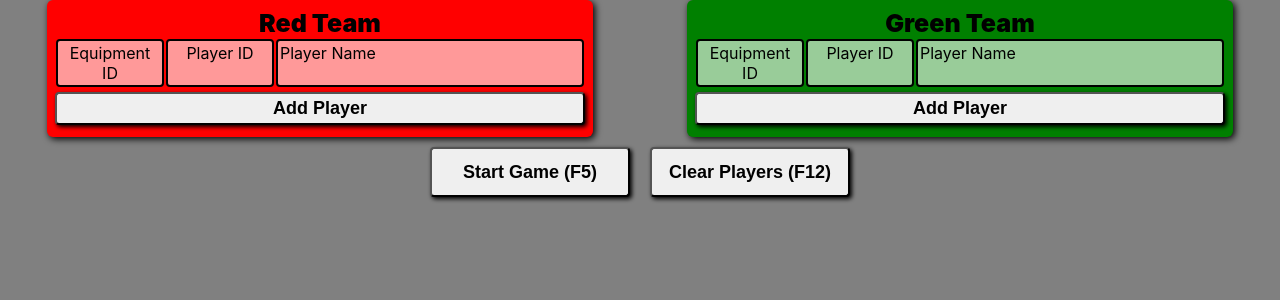
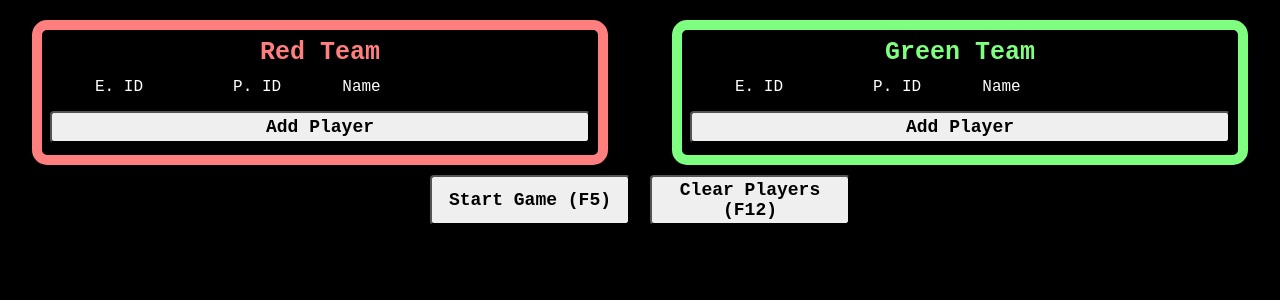
Before and after one commit to AMcQueen95/CSCE35103, a React (Create React App) app in the folder frontend/: page / in a window 1280 px wide. Shown: the top 300 px of the page. Built offline with nearby package versions, Linux system fonts and the light colour scheme.

Commit message:
Updated First Screen CSS to match play action CSS

```diff
--- a/frontend/src/EntryScreen.css
+++ b/frontend/src/EntryScreen.css
@@ -1,8 +1,15 @@
+:root {
+    --green: #7fff7f;
+    --red: #ff7f7f;
+    --dark-grey: #333;
+}
+
 * {
     margin: 0;
     padding: 0;
+    box-sizing: border-box;
+    font-family: 'Courier New', Courier, monospace;
 }
-
 
 /* Player Slot CSS */
 
@@ -12,25 +19,49 @@
 }
 
 .PlayerID, .PlayerName, .EquipmentID {
-    margin: 1px;
-    background-color: #ffffff99;
-    border: 2px solid black;
-    padding: 2px;
+    margin-left: 1%;
+    margin-right: 1%;
+    color: white;
+    padding: 2%;
     border-radius: 4px;
+}
+
+.EquipmentID, .PlayerID {
+    width: 25%;
     text-align: center;
 }
 
-.EquipmentID {
-    width: 100px;
+.PlayerName {
+    width: 50%;
+    text-align: left;
 }
 
-.PlayerID {
-    width: 100px;
+.Header.Small {
+    position: absolute;
+    content: '';
+    width: 0;
+    height: 0;
+    overflow: hidden;
 }
 
-.PlayerName {
-    width: 300px;
-    text-align: left;
+.Header.Large {
+    /* background-color: var(--green); */
+}
+
+@media only screen and (max-width: 1400px) {
+    .Header.Small {
+        position: static;
+        width: auto;
+        height: auto;
+    }
+
+    .Header.Large {
+        position: absolute;
+        content: '';
+        width: 0;
+        height: 0;
+        overflow: hidden;
+    }
 }
 
 /* Player Entry Popup CSS */
@@ -48,7 +79,6 @@
     backdrop-filter: blur(10px);
     display: flex;
     justify-content: center;
-    /* align-items: center; */
     top: 0;
     left: 0;
     width: 100vw;
@@ -125,7 +155,6 @@
     flex-direction: column;
 }
 
-
 .EntryPopupBox > input {
     width: 350px;
 }
@@ -133,12 +162,15 @@
 /* Entry Screen CSS */
 
 .Team {
+    width: 45%;
+    min-width: 400px;
     display: flex;
     flex-direction: column;
     padding: 8px;
     justify-content: center;
-    border-radius: 6px;
+    border-radius: 15px;
     box-shadow: 2px 2px 7px 0px black;
+    transition: height 1s linear 1s;
     /* text-align: center; */
 }
 
@@ -158,18 +190,27 @@
 }
 
 .Red.Team {
-    background-color: red;
+    border: 10px solid var(--red);
+    /* border-radius: 15px; */
+}
+.Red.Team > p {
+    color: var(--red);
 }
 
 .Green.Team {
-    background-color: green;
+    border: 10px solid var(--green);
+    /* border-radius: 15px; */
+}
+.Green.Team > p {
+    color: var(--green);
 }
 
 .EntrySlots {
+    margin-top: 20px;
     display: flex;
     flex-direction: row;
     justify-content: space-around;
-    align-items: center;
+    align-items: flex-start;
 }
 
 .ControlButtons {
--- a/frontend/src/EntryScreen.js
+++ b/frontend/src/EntryScreen.js
@@ -11,6 +11,24 @@ function PlayerSlot({ equipmentID, playerID, playerName }) {
       <p className="PlayerID">{playerID}</p>
       <p className="PlayerName">{playerName}</p>
     </div>
+  );
+}
+
+function PlayersHeader() {
+  return (
+    <div>
+      <div className="Header Small">
+        <p className='EquipmentID Small'>E. ID</p>
+        <p className="PlayerID Small">P. ID</p>
+        <p className="PlayerName Small">Name</p>
+      </div>
+      <div className="Header Large">
+        <p className="EquipmentID Large">Equipment ID</p>
+        <p className="PlayerID Large">Player ID</p>
+        <p className="PlayerName Large">Player Name</p>
+      </div>
+    </div>
+
   );
 }
 
@@ -93,7 +111,10 @@ function PlayerIDPopup({ togglePopup, addPlayer, playerTeam }) {
           Equipment ID: <input value={equipmentID} onChange={handleEquipmentIDChange} type="number" />
         </label>
       </div>
-      <button onClick={handleSubmit}>Submit Player</button>
+      <div className="Popup Buttons">
+        <button onClick={handleSubmit}>Submit</button>
+        <button>Cancel</button>
+      </div>
     </div>
   );
 }
@@ -168,7 +189,7 @@ function EntryScreen({players, setPlayers, startGame}) {
   };
 
   return (
-    <div>
+    <div className="Background">
       <div id="_PlayerEntryPopup" className={entryClass.name}>
         <PlayerIDPopup
           togglePopup={togglePopup}
@@ -179,11 +200,7 @@ function EntryScreen({players, setPlayers, startGame}) {
       <div className="EntrySlots">
         <div className="Red Team">
           <p>Red Team</p>
-          <div className="Header">
-            <p className="EquipmentID">Equipment ID</p>
-            <p className="PlayerID">Player ID</p>
-            <p className="PlayerName">Player Name</p>
-          </div>
+          <PlayersHeader></PlayersHeader>
           {/* Right here is where the player list gets populated */}
           {players
             .filter(
@@ -201,11 +218,7 @@ function EntryScreen({players, setPlayers, startGame}) {
         </div>
         <div className="Green Team">
           <p>Green Team</p>
-          <div className="Header">
-            <p className="EquipmentID">Equipment ID</p>
-            <p className="PlayerID">Player ID</p>
-            <p className="PlayerName">Player Name</p>
-          </div>
+          <PlayersHeader></PlayersHeader>
           {players
             .filter(
               (player) =>
--- a/frontend/src/PlayActionDisplay.css
+++ b/frontend/src/PlayActionDisplay.css
@@ -1,3 +1,13 @@
+:root {
+    --green: #7fff7f;
+    --red: #ff7f7f;
+    --dark-grey: #333;
+}
+
+* {
+    font-family: 'Courier New', Courier, monospace;
+}
+
 .play-action-container {
     display: flex;
     flex-direction: column;
@@ -5,15 +15,14 @@
     justify-content: center;
     height: 100vh;
     background-color: black;
-    color: #7fff7f;
-    font-family: 'Courier New', Courier, monospace;
+    /* color: #7fff7f; */
 }
 
 .retro-tv-screen {
     width: 80vw;
     height:40vh;
     padding: 20px;
-    border: 10px solid #333;
+    border: 10px solid var(--dark-grey);
     border-radius: 15px;
     background-color: #111;
     position: relative;
@@ -69,11 +78,11 @@
 }
 
 .team-window h2.red {
-    color: #ff7f7f;
+    color: var(--red);
 }
 
 .team-window h2.green {
-    color: #7fff7f;
+    color: var(--green);
 }
 
 .player-slot {
@@ -101,7 +110,7 @@
     font-family: 'Courier New', Courier, monospace;
     background-color: #d3d3d3;
     color: black;
-    border: 2px solid #333;
+    border: 2px solid var(--dark-grey);
     border-radius: 5px;
     cursor: pointer;
     transition: all 0.3s ease;
@@ -145,7 +154,7 @@
     justify-content: center;
     flex-direction: column;
     padding: 20px;
-    border: 10px solid #333;
+    border: 10px solid var(--dark-grey);
     border-radius: 15px;
     background-color: #111;
     position: relative;
--- a/frontend/src/index.css
+++ b/frontend/src/index.css
@@ -6,7 +6,7 @@ body {
   -webkit-font-smoothing: antialiased;
   -moz-osx-font-smoothing: grayscale;
 
-  background-color: gray;
+  background-color: black;
 }
 
 code {
```
